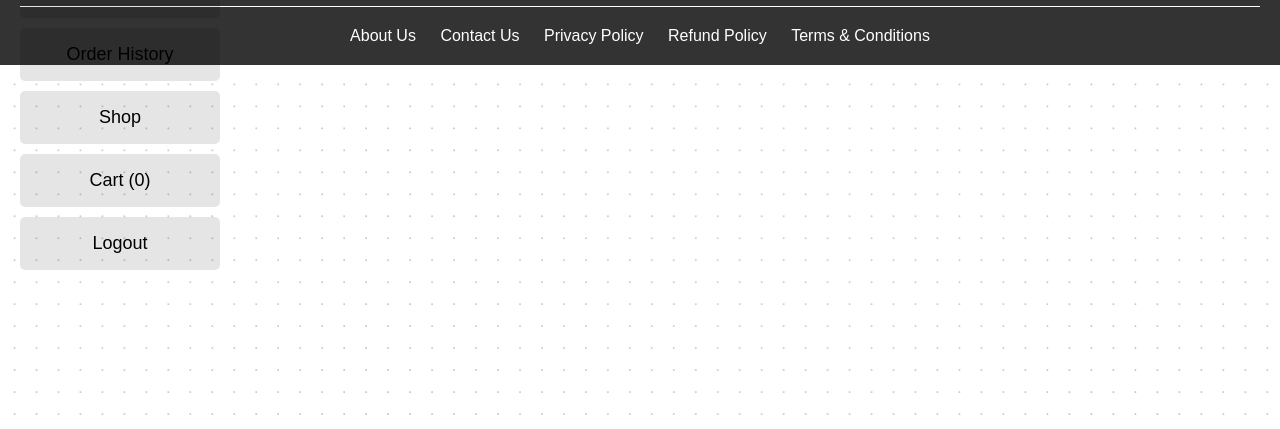
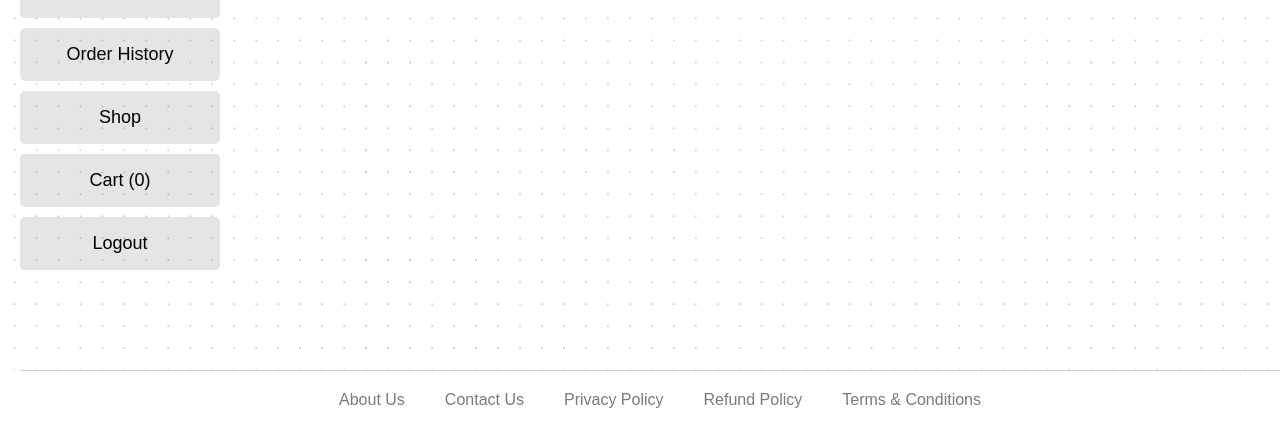
Before and after one commit to CodeCrafters-preprod/Ecommerce_with_MongoDB, a Flask app: template templates/order_history.html in a window 1280 px wide. Shown: the part 371-800 px from the top of the page. Run offline with Flask 3, Linux system fonts and the light colour scheme; the template is opened without the code that fills it: most values are stand-ins (such as "Sample title", 1, 10 or a date in 2020); parts of the project's set-up code (start-up, migrations or seed data) failed here and were passed over; some web fonts are replaced.

Commit message:
Updated css files and background fixed some issues

```diff
--- a/app.py
+++ b/app.py
@@ -59,7 +59,7 @@ def homepage():
     recommended_files = fs_recommended.find()  # Fetch files from 'recommended' collection
     recommended_image_ids = [str(image._id) for image in recommended_files]  # Collect image IDs
     # Render the page with the list of recommended image IDs
-    return render_template('recommended.html', image_ids=recommended_image_ids)
+    return render_template('homepage.html', image_ids=recommended_image_ids)
 
 
 @app.route('/recommended')
--- a/static/css/about.css
+++ b/static/css/about.css
@@ -6,6 +6,7 @@ body {
     line-height: 1.6;
     color: #333;
     background-color: #f9f9f9;
+    background: url('../background.png') no-repeat center center fixed; /* Set a fixed background image */
   }
 
   /* Header Navigation */
--- a/static/css/cart.css
+++ b/static/css/cart.css
@@ -30,7 +30,7 @@ body {
     font-family: Arial, sans-serif; /* Set the font family for the entire page */
     margin: 0; /* Remove default margin */
     padding: 0; /* Remove default padding */
-    background: url('../assets/Infographics/background.png') no-repeat center center fixed; /* Set a fixed background image */
+    background: url('../background.png') no-repeat center center fixed; /* Set a fixed background image */
     background-size: cover; /* Ensures the image covers the entire background */
     display: flex; /* Use flexbox to create a side-by-side layout */
     height: 100vh; /* Ensure the body takes full viewport height */
--- a/static/css/homepage.css
+++ b/static/css/homepage.css
@@ -32,7 +32,7 @@
 
 /* Overall body styling */
 body {
-  background-image: url('../assets/Infographics/background.png'); /* Set the background image for the page */
+  background-image: url('../background.png'); /* Set the background image for the page */
   background-size: cover; /* Ensure the background image covers the entire screen */
   background-position: center center; /* Center the background image */
   background-attachment: fixed; /* Keep the background image fixed when scrolling */
@@ -226,6 +226,7 @@ h1 {
 /* Footer Styling */
 footer {
   padding: 20px 0; /* Add padding to the top and bottom of the footer */
+  background: white;
 }
 
 .footer-separator {
--- a/static/css/order_history.css
+++ b/static/css/order_history.css
@@ -31,7 +31,7 @@ body {
   font-family: Arial, sans-serif; /* Set the font family for the entire page */
   margin: 0; /* Remove default margin */
   padding: 0; /* Remove default padding */
-  background: url('../assets/Infographics/background.png') no-repeat center center fixed; /* Set a fixed background image */
+  background: url('../background.png') no-repeat center center fixed; /* Set a fixed background image */
   background-size: cover; /* Ensures the image covers the entire background */
 }
 
@@ -176,62 +176,68 @@ h1 {
 }
 
 /* Image Gallery Styling */
-/* Image Gallery: Holds all images */
 .image-gallery {
-  display: flex;
-  flex-wrap: wrap;
-  gap: 20px;
-  justify-content: center; /* Center the images */
+  display: grid;
+  grid-template-columns: repeat(3, 1fr); /* 3 columns layout */
+  gap: 20px; /* Space between images */
+  justify-items: center;
+  /* margin-top: 160px; */
 }
 
-/* Each individual carousel item */
-.carousel-item {
-  max-width: 300px; /* Ensure images do not overflow horizontally */
-  width: 100%;
-  overflow: hidden;  /* Prevent images from overflowing */
+.image-container {
+  width: 150px;
+  height: 150px;
+  overflow: hidden;
+  border-radius: 10px;
+  background-color: #fff;
+  box-shadow: 0px 4px 10px rgba(0, 0, 0, 0.1);
 }
 
-/* Responsive Image Styling */
-.carousel-item img {
+.image-container img {
   width: 100%;
-  height: auto;  /* Maintain aspect ratio */
-  object-fit: contain;  /* Ensure images fit inside the container */
-  border-radius: 8px;  /* Optional: Adds a border radius to the images */
+  height: 100%;
+  object-fit: cover;
 }
 
 
 /* Footer styling */
 footer {
-  background-color: #333;
-  color: white;
-  padding: 20px;
-  text-align: center;
-  margin-top: auto;  /* Pushes footer to the bottom */
+  position: fixed; /* Fix it at the bottom of the page */
+  bottom: 0; /* Align footer at the bottom */
+  width: 100%; /* Full width */
+  padding: 0 20px 20px 20px; /* Add padding */
+  text-align: center; /* Center the footer text */
+  color: gray; /* Gray text color */
+  background: white;
+  margin-top: 50px;
 }
 
 .footer-separator {
-  margin: 20px 0;
-  border-top: 1px solid #fff;
+  width: 100%; /* Full page width */
+  height: 1px; /* Thin separator line */
+  background-color: lightgray; /* Light gray line color */
+  margin-bottom: 20px; /* Space below the separator */
 }
 
-/* Footer links styling */
+  /* Footer Links */
+  .footer-links {
+    display: flex; /* Flexbox for link arrangement */
+    justify-content: center; /* Center the links horizontally */
+    align-items: center; /* Vertically align the links */
+    flex-wrap: wrap; /* Allow links to wrap on smaller screens */
+  }
+
 .footer-links a {
-  margin: 0 10px;
-  text-decoration: none;
-  color: white;
+  color: #7a7a7a; /* Gray link color */
+  margin: 0 20px;
+
+/* Spacing between links */
+  font-size: 16px; /* Font size for links */
+  text-decoration: none; /* Remove underline */
+  transition: color 0.3s ease; /* Smooth color transition */
 }
 
 .footer-links a:hover {
-  text-decoration: underline;
+  color: black; /* Change color to black on hover */
+  font-size: 17px;
 }
-
-/* Mobile responsiveness */
-@media (max-width: 768px) {
-  .image-gallery {
-      flex-direction: column; /* Stack images vertically on smaller screens */
-  }
-
-  .carousel-item {
-      max-width: 100%; /* Allow images to take up full width on smaller screens */
-  }
-}
--- a/static/css/recommended.css
+++ b/static/css/recommended.css
@@ -31,7 +31,7 @@ body {
     font-family: Arial, sans-serif; /* Set the font family for the entire page */
     margin: 0; /* Remove default margin */
     padding: 0; /* Remove default padding */
-    background: url('../assets/Infographics/background.png') no-repeat center center fixed; /* Set a fixed background image */
+    background: url('../background.png') no-repeat center center fixed; /* Set a fixed background image */
     background-size: cover; /* Ensures the image covers the entire background */
 }
 
@@ -224,13 +224,13 @@ h1 {
 
 /* Footer Styling */
 footer {
-    position: absolute; /* Fix it at the bottom of the page */
+    position: fixed; /* Fix it at the bottom of the page */
     bottom: 0; /* Align footer at the bottom */
     width: 100%; /* Full width */
     padding: 20px 0; /* Add padding */
     text-align: center; /* Center the footer text */
     color: gray; /* Gray text color */
-    background: none; /* No background */
+    background: white;
 }
 
 .footer-separator {
--- a/static/css/shop.css
+++ b/static/css/shop.css
@@ -24,7 +24,7 @@ body {
     font-family: Arial, sans-serif; /* Set the font family for the entire page */
     margin: 0; /* Remove default margin */
     padding: 0; /* Remove default padding */
-    background: url('../assets/Infographics/background.png') no-repeat center center fixed; /* Set a fixed background image */
+    background: url('../background.png') no-repeat center center fixed; /* Set a fixed background image */
     background-size: cover; /* Ensures the image covers the entire background */
   }
 
--- a/templates/order_history.html
+++ b/templates/order_history.html
@@ -85,7 +85,7 @@ To Run:
     <h2>Order Details</h2>
     <div class="image-gallery">
       {% for image_id in image_ids %}
-        <div class="carousel-item">
+        <div class="image-container">
           <img src="{{ url_for('get_image', image_id=image_id) }}" alt="Product Image">
         </div>
       {% endfor %}
```
Also changed, not shown: metadata.json (+4 -4 lines), static/css/personal_details.css (+23 -20 lines), static/background.png (renamed from assets/Infographics/background.png).
